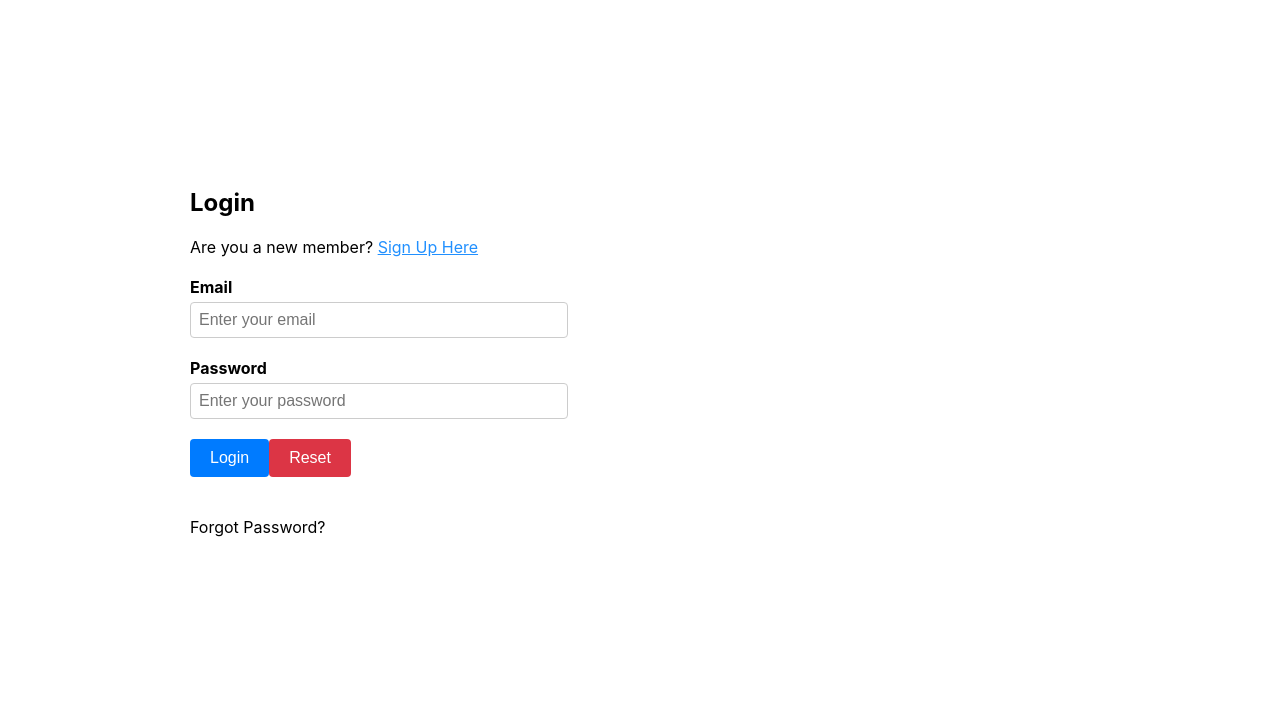
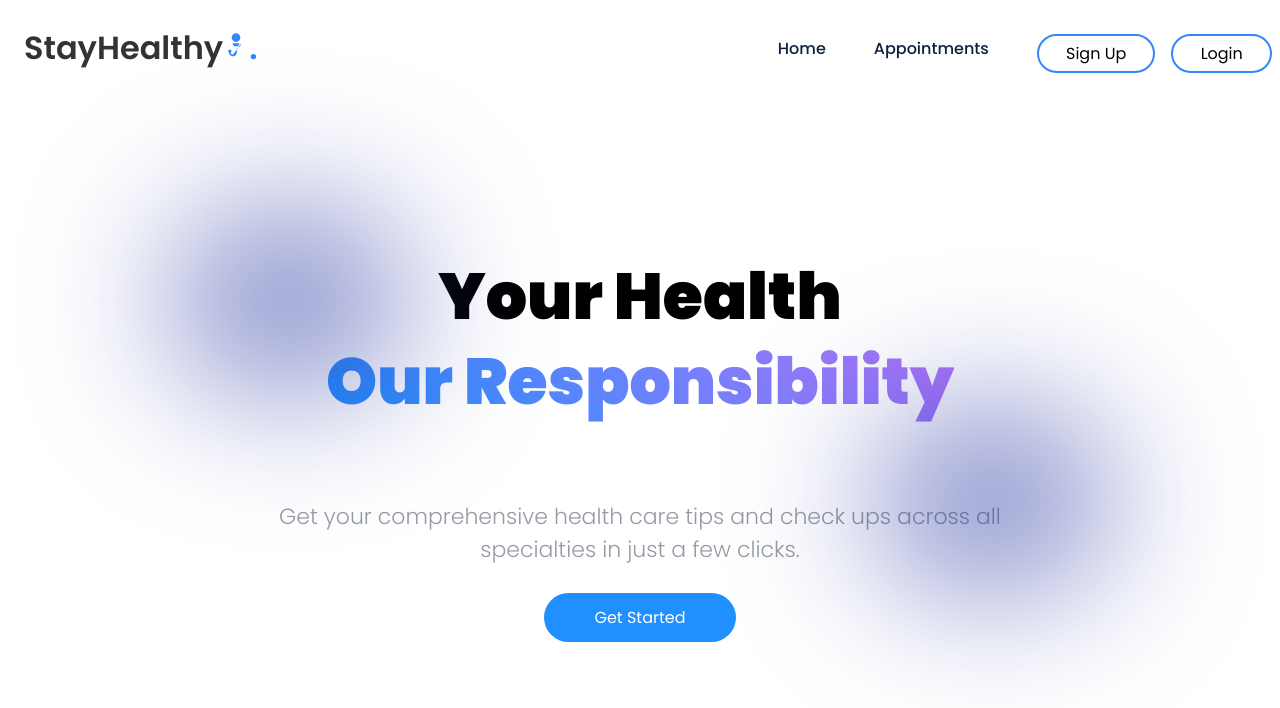
Before and after one commit to TrustCode01/med-app-test, a React (Create React App) app: page / in a window 1280 px wide. Shown: the top 708 px of the page. Built offline with nearby package versions, Linux system fonts and the light colour scheme.

Commit message:
compined landing page component with navbar component.

```diff
--- a/src/App.js
+++ b/src/App.js
@@ -1,12 +1,12 @@
 import React, {/*{useEffect}*/}from 'react';
 import {BrowserRouter,Routes,Route} from 'react-router-dom';
-import Login from './Components/Login/Login'
+import Landing_Page from './Components/Landing_Page/Landing_Page';
 function App() {
   return (
     <div className='App'>
          {/* Set up BrowserRouter for routing */}
         <BrowserRouter>
-           <Login />
+           <Landing_Page/>
            <Routes>
                {/* Set up the Routes for different pages */}
 
--- a/src/Components/Landing_Page/Landing_Page.js
+++ b/src/Components/Landing_Page/Landing_Page.js
@@ -1,10 +1,12 @@
 import React from 'react'
 import {Link} from 'react-router-dom'
+import Navbar from '../Navbar/Navbar';
 import './LandingPage.css';
 
 const Landing_Page = ()=>{
   return (
     <div>
+        <Navbar />
         <section className="hero-section">
         <div>
           <div data-aos="fade-up" className="flex-hero">
```
